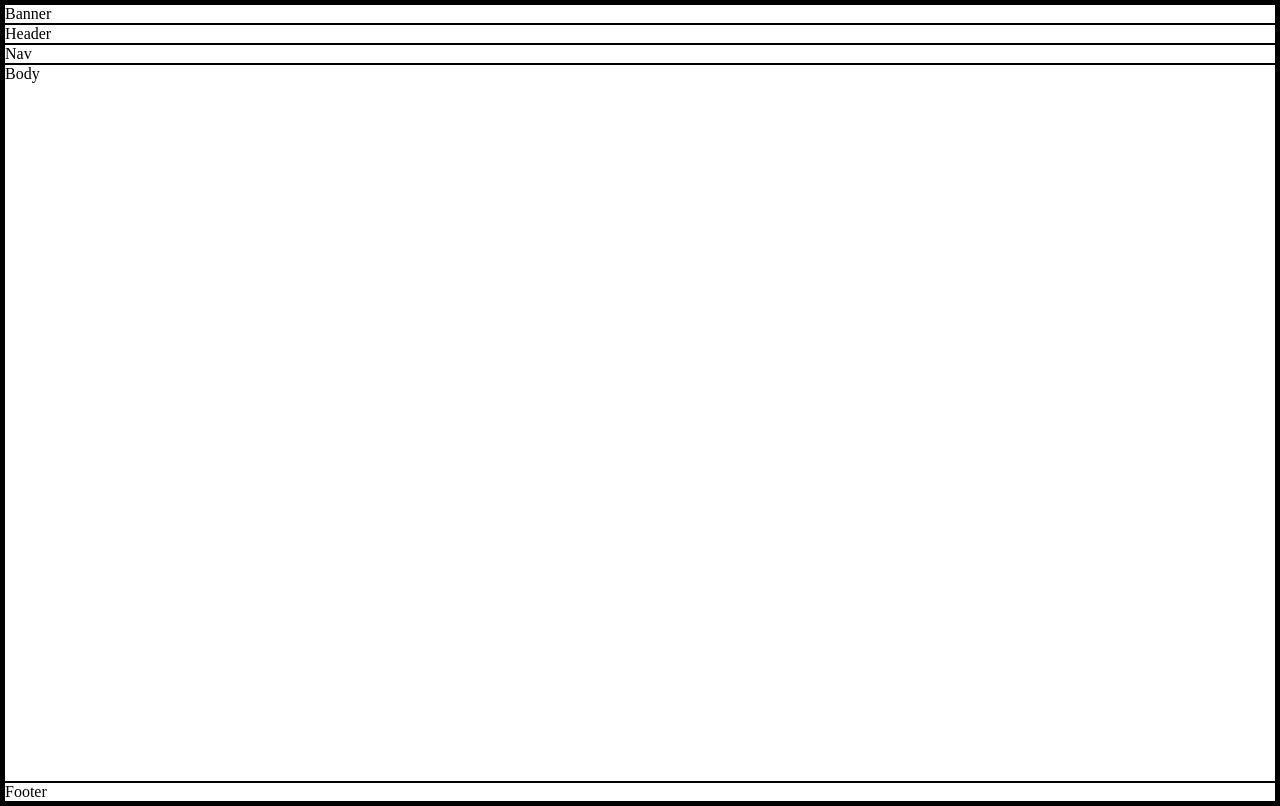
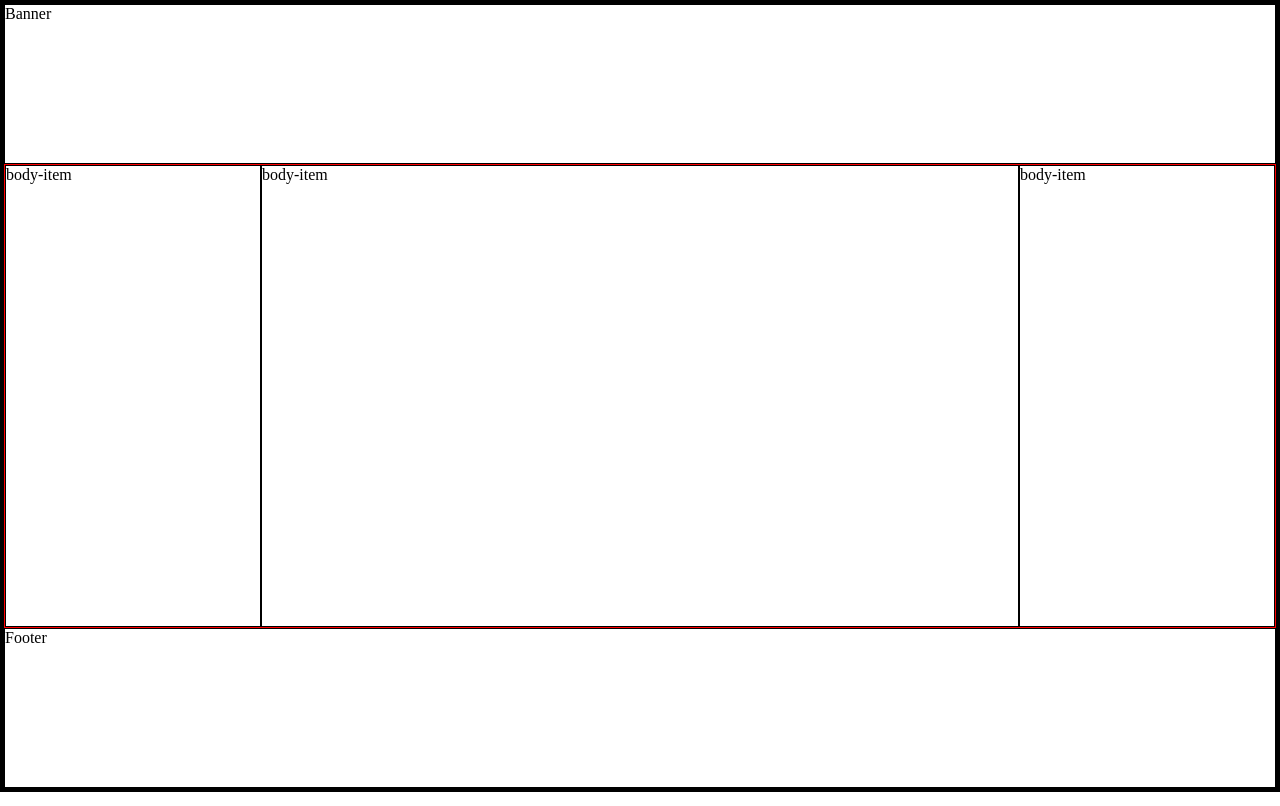
Before and after one commit to mtleonardjr/mtl-react-weather-app, a React (Create React App) app: page / in a window 1280 px wide. Built offline with nearby package versions, Linux system fonts and the light colour scheme; no server answers.

Commit message:
styled second ui

```diff
--- a/src/App.js
+++ b/src/App.js
@@ -40,9 +40,11 @@ function App() {
     //Second Front-end
     <div className="app-container-2">
         <div className="app-banner-2">Banner</div>
-        <div className="app-header-2">Header</div>
-        <div className="app-nav-2">Nav</div>
-        <div className="app-body-2">Body</div>
+        <div className="app-body-2">
+            <div className='body-item'>body-item</div>
+            <div className='body-main'>body-item</div>
+            <div className='body-item'>body-item</div>
+        </div>
         <div className="app-footer-2">Footer</div>
     </div>
   );
--- a/src/index.css
+++ b/src/index.css
@@ -1,4 +1,14 @@
 @import url("https://fonts.googleapis.com/css2?family=Poppins:wght@300;400&display=swap");
+
+@media screen and (max-width: 575px) {
+  .app-body-2 {
+    flex-direction: column;
+  }
+
+  .body-item {
+    height: 10px;
+  }
+}
 
 * {
   box-sizing: border-box;
@@ -7,14 +17,26 @@
   border: 1px solid black;
 }
 
-.app-container-2 {
-  height: 100vh;
+.app-body-2 {
+  border-color: red;
   display: flex;
-  flex-direction: column;
+  min-height: calc(100vh - 42vh);
 }
 
-.app-body-2 {
-  height: 100%;
+.app-footer-2,
+.app-banner-2 {
+  height: 20vh;
+}
+
+.app-footer-2 {
+  overflow-y: hidden;
+}
+
+.body-item {
+  flex: 0 0 20vw;
+}
+.body-main {
+  flex: 1;
 }
 
 /*
```
